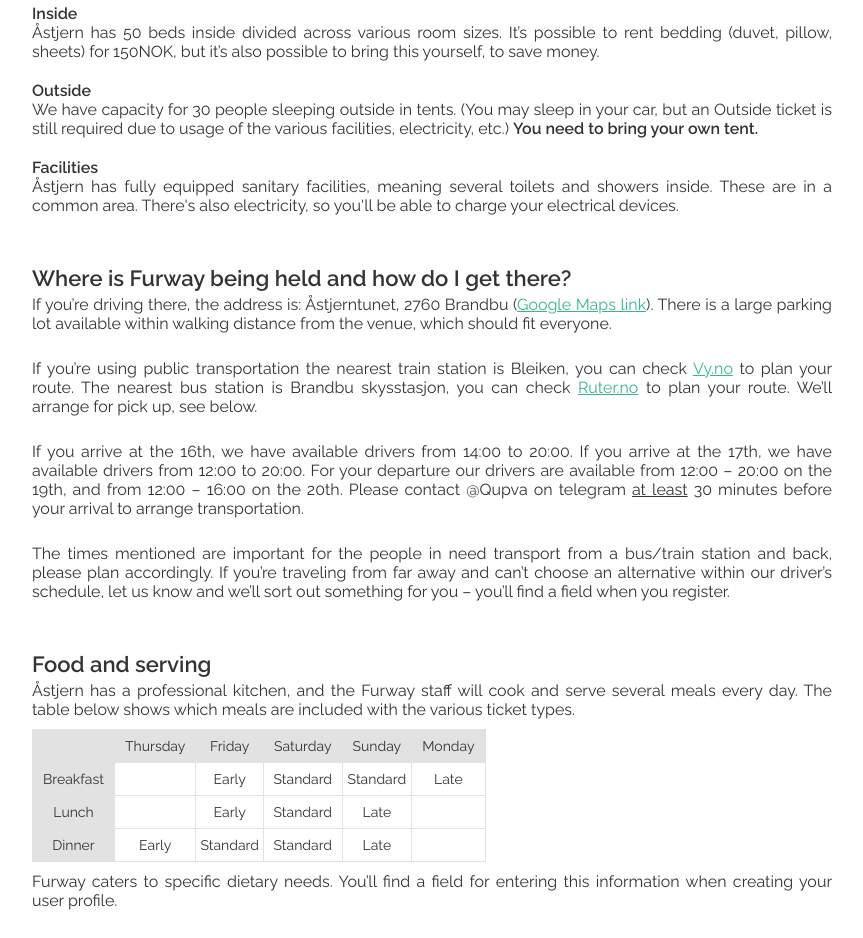
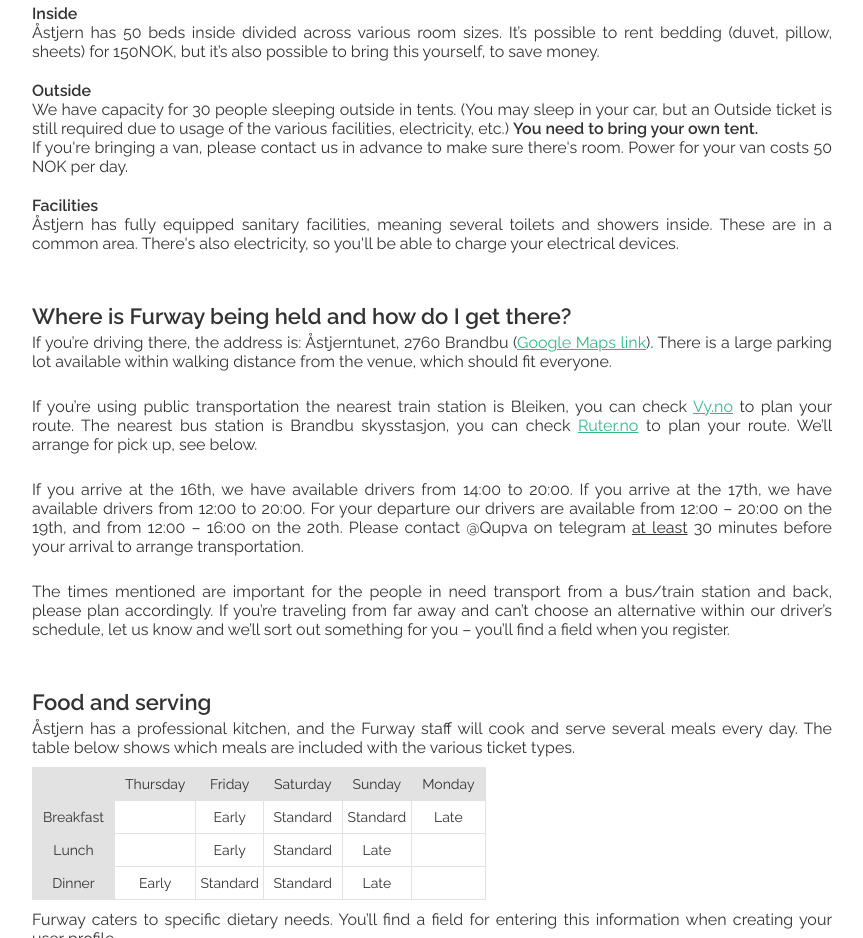
Before and after one commit to ragnarob/furway-client, a Vue app: page /info in a window 1280 px wide. Shown: the part 1580-2518 px from the top of the page, without its empty margins (208-1071 px from the left). Built offline with nearby package versions, Linux system fonts and the light colour scheme; no server answers.

Commit message:
Update some text info

```diff
--- a/src/views/Home.vue
+++ b/src/views/Home.vue
@@ -2,7 +2,7 @@
   <div>
     <div id="mainPictureBackground">
       <div id="mainPictureInner">
-        <div :class="{'floating-message': true, 'expanded-floating': isFloatingBoxExpanded}">
+        <!-- <div :class="{'floating-message': true, 'expanded-floating': isFloatingBoxExpanded}">
           <p @click="isFloatingBoxExpanded = !isFloatingBoxExpanded" class="floating-box-clickable no-margin">
             <DownIcon v-if="!isFloatingBoxExpanded"/><UpIcon v-if="isFloatingBoxExpanded"/>
             We need volunteers!
@@ -13,7 +13,7 @@
             <p>Want to host an event? If you have an idea, big or small, contact <a href="https://t.me/NeraSuncloud">@NeraSuncloud</a> on Telegram.</p>
             <p class="no-margin">In return for volunteering you'll get to <b>pre-register</b>, guaranteeing you any kind of ticket you want!</p>
           </div>
-        </div>
+        </div> -->
 
         <div id="mainPageInfoText">
           <h1>Furway 2020</h1>
--- a/src/views/Info.vue
+++ b/src/views/Info.vue
@@ -97,6 +97,9 @@
     <h4>Outside</h4>
     <p class="first-p">
       We have capacity for 30 people sleeping outside in tents. (You may sleep in your car, but an Outside ticket is still required due to usage of the various facilities, electricity, etc.)  <b>You need to bring your own tent.</b>
+    </p>
+    <p class="no-margin-top">
+      If you're bringing a van, please contact us in advance to make sure there's room. Power for your van costs 50 NOK per day.
     </p>
 
     <h4>Facilities</h4>
--- a/src/views/Register.vue
+++ b/src/views/Register.vue
@@ -1,6 +1,7 @@
 <template>
   <div class="flex-col">
     <h1>Registration</h1>
+    <p style="font-style: italic; font-size: 12px;">Note: Registration might not work as intended with the Safari browser.<br/>Consider using something else, like Chrome, for the best chance of success.</p>
     <div v-if="!isRegistrationOpen && !isRegistrationClosed" class="registration-countdown">
       <p v-if="!isRegistrationOpen && $store.getters.conInfo.registrationOpenDate">
         Registration opens in {{timeUntilRegistrationString}}
```
